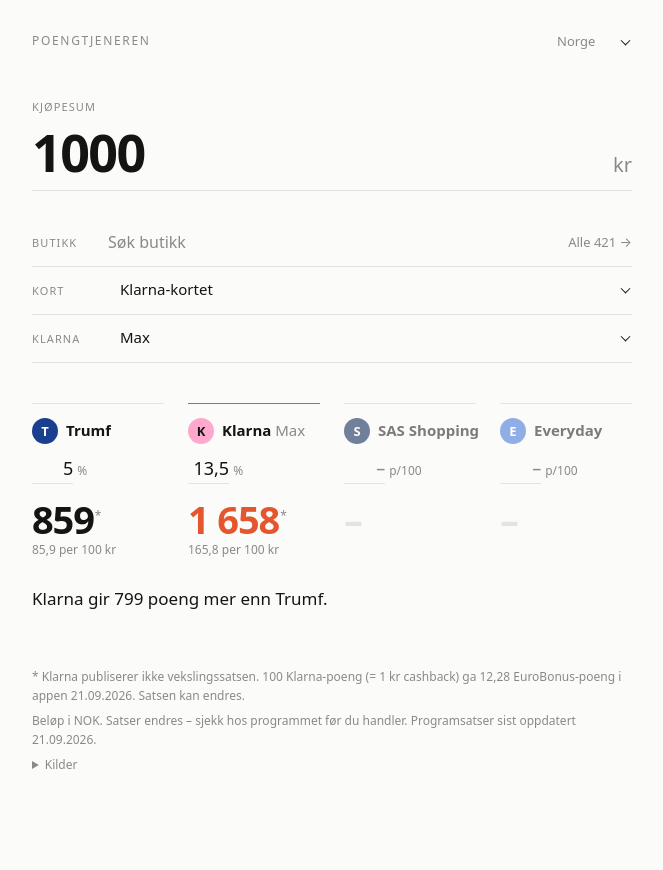
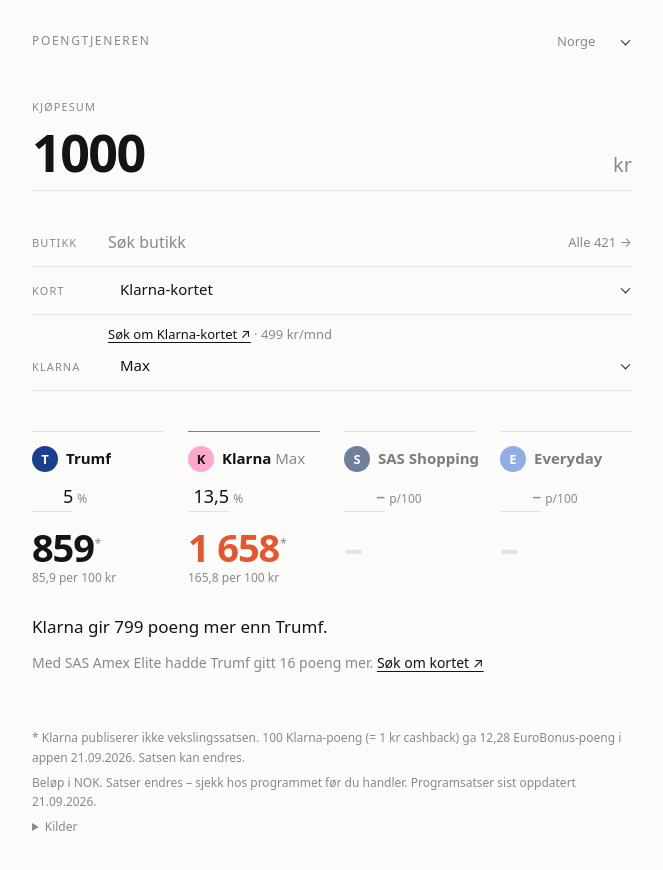
Before and after one commit to Skarstein-Hatlen/poengtjeneren, a React (Vite) app: page / in a window 1280 px wide. Shown: the top 870 px of the page, without its empty margins (308-971 px from the left). Before the commit the page ends 846 px from the top, so only its background shows below. Built offline with nearby package versions, Linux system fonts and the light colour scheme.

Commit message:
Kortlenker: søknadslenke under kortvalget, tipslinje om beste kort og annonsemerking
Co-Authored-By: Claude Fable 5.1 <noreply@anthropic.com>

```diff
--- a/src/App.tsx
+++ b/src/App.tsx
@@ -258,6 +258,22 @@ export default function App() {
     ...kortListe.map((k) => ({ tittel: k.navn, url: k.kilde })),
   ];
 
+  /** Søknadslenken til et kort (affiliate når vi har det, ellers utstederens side). */
+  const kortLenke = (k: Kort): string | null => {
+    const url = k.lenke ?? k.kilde;
+    return url.startsWith('http') ? url : null;
+  };
+
+  // Kortet som hadde gitt mest på dette kjøpet, til én diskret tipslinje. Gjelder bare
+  // programmer der kortet gir poeng i tillegg (Trumf, SAS Shopping, Everyday).
+  const besteKort = kortListe.filter(kortLenke).reduce<Kort | null>((b, k) => (b === null || k.poengPer100 > b.poengPer100 ? k : b), null);
+  const medKortlag = belop > 0 ? resultater.find((r) => r.program.kortlag) : undefined;
+  const kortTips =
+    besteKort && medKortlag && besteKort.poengPer100 > (kort?.poengPer100 ?? 0) && besteKort.id !== kort?.id
+      ? { kort: besteKort, program: medKortlag.program, ekstra: (belop / 100) * (besteKort.poengPer100 - (kort?.poengPer100 ?? 0)) }
+      : null;
+  const harAnnonse = kortListe.some((k) => k.annonse);
+
   const topp = (
     <header className="topp">
       <span className="ordmerke">Poengtjeneren</span>
@@ -370,6 +386,15 @@ export default function App() {
             </select>
           </span>
         </div>
+        {kort && kort.id !== ANNET && kortLenke(kort) && (
+          <p className="kortlenke">
+            <a href={kortLenke(kort)!} target="_blank" rel={kort.annonse ? 'sponsored noreferrer' : 'noreferrer'}>
+              Søk om {kort.navn} ↗
+            </a>
+            {kort.annonse && <span className="annonse">Annonse</span>}
+            {kort.pris && <span className="muted"> · {kort.pris}</span>}
+          </p>
+        )}
         {programmer
           .filter((p) => p.nivaer.length > 0)
           .map((p) => (
@@ -417,6 +442,15 @@ export default function App() {
             : `${beste.program.kortnavn} og ${nest.program.kortnavn} gir like mye.`}
         </p>
       )}
+      {kortTips && (
+        <p className="tips">
+          Med {kortTips.kort.navn} hadde {kortTips.program.kortnavn} gitt {fmtPoeng(kortTips.ekstra)} poeng mer.{' '}
+          <a href={kortLenke(kortTips.kort)!} target="_blank" rel={kortTips.kort.annonse ? 'sponsored noreferrer' : 'noreferrer'}>
+            Søk om kortet ↗
+          </a>
+          {kortTips.kort.annonse && <span className="annonse">Annonse</span>}
+        </p>
+      )}
       {belop <= 0 && <p className="tom">Skriv inn en kjøpesum.</p>}
       {belop > 0 && resultater.length === 0 && <p className="tom">Skriv inn satsen for minst ett program, eller søk opp en butikk.</p>}
 
@@ -433,6 +467,7 @@ export default function App() {
           Beløp i {data.landInfo[t.land].valuta}. Satser endres – sjekk hos programmet før du handler. Programsatser sist oppdatert{' '}
           {fmtDato(data.sistOppdatert)}.
         </p>
+        {harAnnonse && <p>Lenker merket «Annonse» gir oss provisjon hvis du søker om kortet. Det påvirker ikke tallene.</p>}
         <details>
           <summary>Kilder</summary>
           <ul>
--- a/src/data/cards.json
+++ b/src/data/cards.json
@@ -10,7 +10,8 @@
     "pris": "0 kr/mnd (30 kr/mnd fra 01.11.2026)",
     "status": "verifisert",
     "kilde": "https://www.americanexpress.com/nb-no/kredittkort/sas-classic/",
-    "sistVerifisert": "2026-09-21"
+    "sistVerifisert": "2026-09-21",
+    "annonse": false
   },
   {
     "id": "sas-amex-premium",
@@ -23,7 +24,8 @@
     "pris": "150 kr/mnd",
     "status": "verifisert",
     "kilde": "https://www.americanexpress.com/nb-no/kredittkort/sas-premium/",
-    "sistVerifisert": "2026-09-21"
+    "sistVerifisert": "2026-09-21",
+    "annonse": false
   },
   {
     "id": "sas-amex-elite",
@@ -36,7 +38,8 @@
     "pris": "575 kr/mnd",
     "status": "verifisert",
     "kilde": "https://www.americanexpress.com/nb-no/kredittkort/sas-elite/",
-    "sistVerifisert": "2026-09-21"
+    "sistVerifisert": "2026-09-21",
+    "annonse": false
   },
   {
     "id": "sas-mastercard-world",
@@ -50,7 +53,8 @@
     "status": "verifisert",
     "kilde": "https://saseurobonusmastercard.no/kortene/mastercard/",
     "sistVerifisert": "2026-09-21",
-    "merknad": "Gir poeng på maks 200 000 kr kortforbruk per år."
+    "merknad": "Gir poeng på maks 200 000 kr kortforbruk per år.",
+    "annonse": false
   },
   {
     "id": "sas-mastercard-premium",
@@ -63,7 +67,8 @@
     "pris": "3 348 kr/år",
     "status": "verifisert",
     "kilde": "https://saseurobonusmastercard.no/kortene/mastercard-premium/",
-    "sistVerifisert": "2026-09-21"
+    "sistVerifisert": "2026-09-21",
+    "annonse": false
   },
   {
     "id": "amex-poeng",
@@ -77,7 +82,9 @@
     "status": "verifisert",
     "kilde": "https://www.americanexpress.com/nb-no/fordeler/oppdag-fordelene/poeng/membership-rewards/",
     "sistVerifisert": "2026-09-21",
-    "merknad": "1 Amex-poeng per krone; 20 Amex-poeng = 1 EuroBonus-poeng. Må veksles manuelt."
+    "merknad": "1 Amex-poeng per krone; 20 Amex-poeng = 1 EuroBonus-poeng. Må veksles manuelt.",
+    "lenke": "https://www.americanexpress.com/nb-no/kredittkort/",
+    "annonse": false
   },
   {
     "id": "amex-platinum-points-plus",
@@ -91,7 +98,9 @@
     "status": "verifisert",
     "kilde": "https://www.americanexpress.com/nb-no/fordeler/oppdag-fordelene/poeng/membership-rewards/",
     "sistVerifisert": "2026-09-21",
-    "merknad": "4 Amex-poeng per krone = 20 EuroBonus-poeng per 100 kr. Poengene overføres to ganger i året."
+    "merknad": "4 Amex-poeng per krone = 20 EuroBonus-poeng per 100 kr. Poengene overføres to ganger i året.",
+    "lenke": "https://www.americanexpress.com/nb-no/kredittkort/",
+    "annonse": false
   },
   {
     "id": "revolut-standard",
@@ -105,7 +114,9 @@
     "status": "uverifisert",
     "kilde": "https://www.revolut.com/en-NO/our-pricing-plans/",
     "sistVerifisert": "2026-09-21",
-    "merknad": "1 RevPoint per 150 kr (revolut.com). Veksles 1:1 til EuroBonus ifølge lanseringen nov. 2025 – vekslingen står ikke på revolut.com."
+    "merknad": "1 RevPoint per 150 kr (revolut.com). Veksles 1:1 til EuroBonus ifølge lanseringen nov. 2025 – vekslingen står ikke på revolut.com.",
+    "lenke": "https://www.revolut.com/en-NO/our-pricing-plans/",
+    "annonse": false
   },
   {
     "id": "revolut-premium",
@@ -119,7 +130,9 @@
     "status": "uverifisert",
     "kilde": "https://sparelosen.no/fordel/eurobonus/kredittkort-eurobonus-opptjening/",
     "sistVerifisert": "2026-09-12",
-    "merknad": "1 RevPoint per 40 kr (tredjepart). Veksles 1:1 til EuroBonus."
+    "merknad": "1 RevPoint per 40 kr (tredjepart). Veksles 1:1 til EuroBonus.",
+    "lenke": "https://www.revolut.com/en-NO/our-pricing-plans/",
+    "annonse": false
   },
   {
     "id": "revolut-metal",
@@ -133,7 +146,9 @@
     "status": "uverifisert",
     "kilde": "https://sparelosen.no/fordel/eurobonus/kredittkort-eurobonus-opptjening/",
     "sistVerifisert": "2026-09-12",
-    "merknad": "1 RevPoint per 25 kr (tredjepart). Veksles 1:1 til EuroBonus."
+    "merknad": "1 RevPoint per 25 kr (tredjepart). Veksles 1:1 til EuroBonus.",
+    "lenke": "https://www.revolut.com/en-NO/our-pricing-plans/",
+    "annonse": false
   },
   {
     "id": "revolut-ultra",
@@ -147,7 +162,9 @@
     "status": "uverifisert",
     "kilde": "https://www.revolut.com/en-NO/rev-points/",
     "sistVerifisert": "2026-09-21",
-    "merknad": "1 RevPoint per 10 kr (revolut.com). Veksles 1:1 til EuroBonus ifølge lanseringen nov. 2025."
+    "merknad": "1 RevPoint per 10 kr (revolut.com). Veksles 1:1 til EuroBonus ifølge lanseringen nov. 2025.",
+    "lenke": "https://www.revolut.com/en-NO/our-pricing-plans/",
+    "annonse": false
   },
   {
     "id": "lunar",
@@ -160,7 +177,8 @@
     "pris": "49 kr/mnd (inkludert i Lunar Unlimited)",
     "status": "verifisert",
     "kilde": "https://www.lunar.app/no/privat/sas-eurobonus",
-    "sistVerifisert": "2026-09-21"
+    "sistVerifisert": "2026-09-21",
+    "annonse": false
   },
   {
     "id": "se-sas-amex-classic",
@@ -173,7 +191,8 @@
     "pris": "0 kr/mnd (30 kr/mnd fra 01.11.2026)",
     "status": "verifisert",
     "kilde": "https://www.americanexpress.com/se/kreditkort/sas-eurobonus-classic/",
-    "sistVerifisert": "2026-09-21"
+    "sistVerifisert": "2026-09-21",
+    "annonse": false
   },
   {
     "id": "se-sas-amex-premium",
@@ -186,7 +205,8 @@
     "pris": "150 kr/mnd",
     "status": "verifisert",
     "kilde": "https://www.americanexpress.com/se/kreditkort/sas-eurobonus-premium/",
-    "sistVerifisert": "2026-09-21"
+    "sistVerifisert": "2026-09-21",
+    "annonse": false
   },
   {
     "id": "se-sas-amex-elite",
@@ -199,7 +219,8 @@
     "pris": "575 kr/mnd",
     "status": "verifisert",
     "kilde": "https://www.americanexpress.com/se/kreditkort/sas-eurobonus-elite/",
-    "sistVerifisert": "2026-09-21"
+    "sistVerifisert": "2026-09-21",
+    "annonse": false
   },
   {
     "id": "se-sas-mastercard-world",
@@ -213,7 +234,8 @@
     "status": "verifisert",
     "kilde": "https://saseurobonusmastercard.se/korten/mastercard/",
     "sistVerifisert": "2026-09-21",
-    "merknad": "Gir poeng på maks 200 000 kr kortforbruk per år."
+    "merknad": "Gir poeng på maks 200 000 kr kortforbruk per år.",
+    "annonse": false
   },
   {
     "id": "se-sas-mastercard-premium",
@@ -226,7 +248,8 @@
     "pris": "2 335 kr/år",
     "status": "verifisert",
     "kilde": "https://saseurobonusmastercard.se/korten/mastercard-premium/",
-    "sistVerifisert": "2026-09-21"
+    "sistVerifisert": "2026-09-21",
+    "annonse": false
   },
   {
     "id": "dk-sas-mastercard-world",
@@ -240,7 +263,8 @@
     "status": "verifisert",
     "kilde": "https://saseurobonusmastercard.dk/kortene/mastercard/",
     "sistVerifisert": "2026-09-21",
-    "merknad": "Gir poeng på maks 200 000 kr kortforbruk per år."
+    "merknad": "Gir poeng på maks 200 000 kr kortforbruk per år.",
+    "annonse": false
   },
   {
     "id": "dk-sas-mastercard-premium",
@@ -253,6 +277,7 @@
     "pris": "2 335 kr/år",
     "status": "verifisert",
     "kilde": "https://saseurobonusmastercard.dk/kortene/mastercard-premium/",
-    "sistVerifisert": "2026-09-21"
+    "sistVerifisert": "2026-09-21",
+    "annonse": false
   }
 ]
--- a/src/data/types.ts
+++ b/src/data/types.ts
@@ -89,6 +89,10 @@ export interface Kort {
   kilde: string;
   sistVerifisert: string;
   merknad?: string;
+  /** Søknadsside for kortet. Uten lenke brukes kilde. Bytt til affiliate-lenke og sett annonse: true. */
+  lenke?: string;
+  /** true = lenken gir oss provisjon og må merkes «Annonse». */
+  annonse?: boolean;
 }
 
 /** Én butikks sats i ett program, hentet automatisk av scripts/hent-butikker.mjs. */
--- a/src/styles.css
+++ b/src/styles.css
@@ -518,6 +518,45 @@ select option {
   text-decoration: underline;
 }
 
+/* Kortlenke og tips */
+.kortlenke {
+  margin: 0;
+  padding: 10px 0 0 76px;
+  font-size: 13px;
+}
+
+.kortlenke a,
+.tips a {
+  color: var(--fg);
+  text-decoration: underline;
+  text-underline-offset: 3px;
+}
+
+.annonse {
+  display: inline-block;
+  margin-left: 8px;
+  padding: 1px 6px;
+  border: 1px solid var(--line);
+  border-radius: 999px;
+  font-size: 10px;
+  letter-spacing: 0.08em;
+  text-transform: uppercase;
+  color: var(--mute);
+  vertical-align: 1px;
+}
+
+.tips {
+  margin: 14px 0 0;
+  font-size: 14px;
+  color: var(--mute);
+}
+
+@media (max-width: 479px) {
+  .kortlenke {
+    padding-left: 0;
+  }
+}
+
 /* Kolonner – ett program hver, side om side */
 .kolonner {
   display: grid;
```
